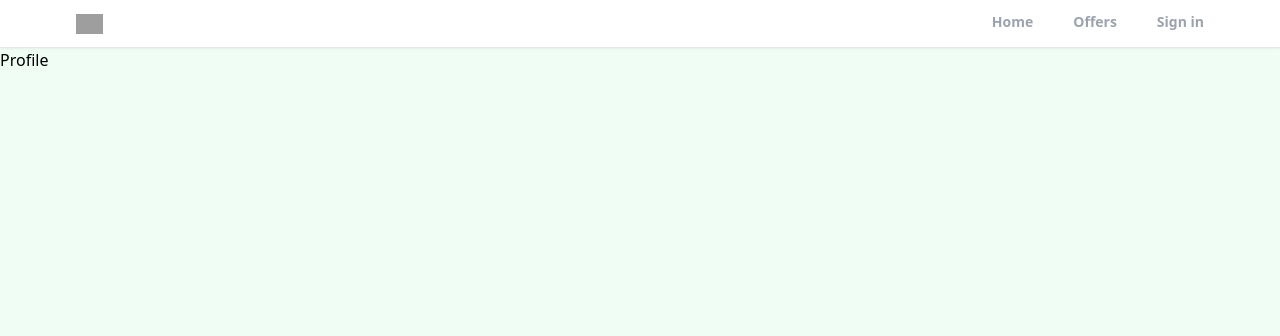
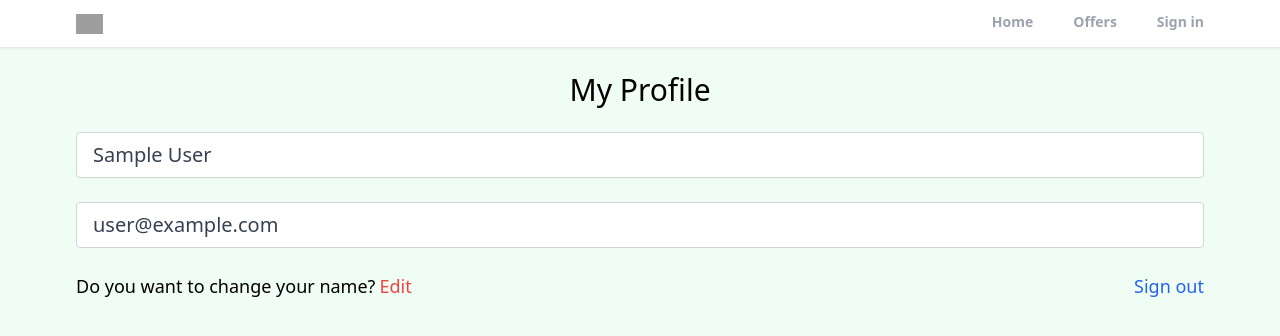
Before and after one commit to dvdhen/realtor-clone-react-app, a React (Create React App) app: page /profile in a window 1280 px wide. Shown: the top 336 px of the page. Built offline with nearby package versions, Linux system fonts and the light colour scheme; no server answers; sample sign-in values are in the browser's storage; grey boxes are pictures that could not be loaded.

Commit message:
create private route and custom hook for protecting the profile page and add the logout functionality

```diff
--- a/src/App.js
+++ b/src/App.js
@@ -3,6 +3,7 @@
 import Profile from './pages/Profile';
 import SignIn from './pages/SignIn';
 import SignUp from './pages/SignUp';
+import PrivateRoute from './components/PrivateRoute';
 import Offers from './pages/Offers';
 import ForgotPassword from './pages/ForgotPassword';
 import Header from './components/Header';
@@ -16,7 +17,9 @@
       <Header/>
       <Routes>
      <Route path = "/" element = {<Home/>} />
+     <Route path='/profile' element = {<PrivateRoute/>}>
      <Route path = "/profile" element = {<Profile/>} />
+     </Route>
      <Route path = "/sign-in" element = {<SignIn/>} />
      <Route path = "/sign-up" element = {<SignUp/>} />
      <Route path = "/offers" element = {<Offers/>} />
--- /dev/null
+++ b/src/components/PrivateRoute.jsx
@@ -0,0 +1,10 @@
+import {Outlet, Navigate} from "react-router-dom"
+import useAuthStatus from "../hooks/useAuthStatus"
+
+export default function PrivateRoute() {
+    const {loggedIn, checkingStatus } = useAuthStatus();
+    if(checkingStatus) {
+        return <h3>Loading...</h3>
+    }
+    return loggedIn? <Outlet/> : <Navigate to = "/sign-in"/>
+}
--- /dev/null
+++ b/src/hooks/useAuthStatus.jsx
@@ -0,0 +1,19 @@
+import { getAuth, onAuthStateChanged } from "firebase/auth";
+import { useEffect } from "react";
+import { useState } from "react";
+
+export default function useAuthStatus(){
+    const [loggedIn, setloggedIn] = useState(false)
+    const [checkingStatus, setCheckingStatus] = useState(true)
+
+    useEffect(() => {
+        const auth = getAuth()
+        onAuthStateChanged(auth, (user) => {
+            if(user) {
+                setloggedIn(true)
+            }
+            setCheckingStatus(false)
+        })
+    }, [])
+    return {loggedIn, checkingStatus}
+}
--- a/src/pages/Profile.jsx
+++ b/src/pages/Profile.jsx
@@ -1,9 +1,53 @@
+import { getAuth } from 'firebase/auth';
 import React from 'react'
+import { useState } from 'react'
+import { useNavigate } from 'react-router';
+
 
 export default function Profile() {
+const auth = getAuth()
+const navigate = useNavigate()
+  const [formData, setFormData] = useState({
+    name: auth.currentUser.displayName,
+    email: auth.currentUser.email
+  })
+
+  const {name, email} = formData;
+  function onLogout () {
+    auth.signOut()
+    navigate("/")
+  }
+
   return (
-    <div>
-      Profile
-    </div>
+    <>
+      <section className='max-w-6xl mx-auto flex justify-center items-center flex-col'>
+        <h1 className='text-3xl text-center mt-6'>My Profile</h1>
+        <div className='w-full md:w-[-50%] px-3'>
+        <form action="">
+          {/* Beginning of input */}
+          <input
+          type="text"
+          id='name'
+          value={name}
+          className = "w-full px-4 py-2 mt-6 text-xl text-gray-700 bg-white-700 border-gray-300 rounded transition ease-in-out"
+          />
+          <input
+          type="text"
+          id='name'
+          value={email}
+          className = "w-full px-4 py-2 mb-6 mt-6 text-xl text-gray-700 bg-white-700 border-gray-300 rounded transition ease-in-out"
+          />
+          {/* End of input */}
+
+          <div className='flex justify-between whitespace-nowrap text-sm md:text-lg mb-6'>
+            <p className='flex items-center'>Do you want to change your name?
+              <span className='text-red-500 hover:text-red-700 cursor-pointer transition ease-in-out duration-200 ml-1'>Edit</span>
+            </p>
+            <p onClick={onLogout} className='text-blue-600 hover:text-blue-800 transition duration-200 ease-in-out cursor-pointer'>Sign out</p>
+          </div>
+        </form>
+        </div>
+      </section>
+    </>
   )
 }
```
